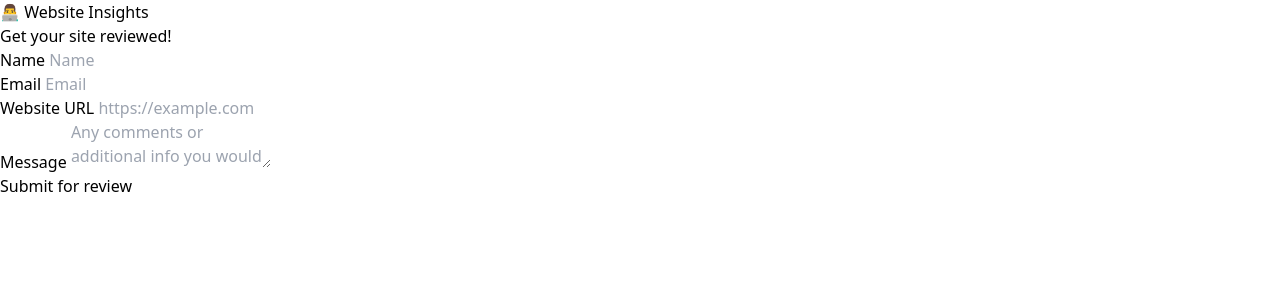
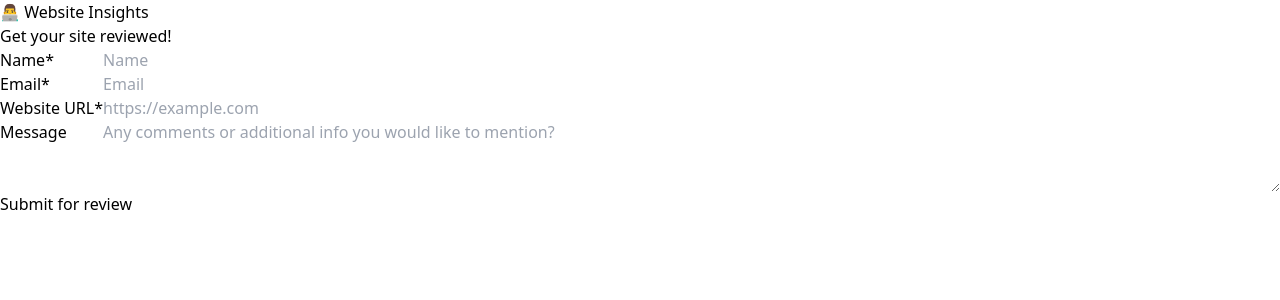
Before and after one commit to nuotsu/website-insights, a SvelteKit app in the folder packages/kit/: page / in a window 1280 px wide. Shown: the top 300 px of the page. Built offline with nearby package versions, Linux system fonts and the light colour scheme.

Commit message:
refactor form

```diff
--- /dev/null
+++ b/packages/kit/jsconfig.json
@@ -0,0 +1,3 @@
+{
+	"extends": "./.svelte-kit/tsconfig.json"
+}
--- a/packages/kit/src/lib/form/Form.svelte
+++ b/packages/kit/src/lib/form/Form.svelte
@@ -1,9 +1,9 @@
-<form {name} method="post" data-netlify="true" netlify-honeypot="bot-field">
+<form {name} method="post" data-netlify="true" netlify-honeypot="bot-field" class={className}>
 	<input name="form-name" value={name} type="hidden" />
 
 	<slot></slot>
 </form>
 
 <script>
-	export let name
+	export let name, className
 </script>
--- a/packages/kit/src/lib/form/Input.svelte
+++ b/packages/kit/src/lib/form/Input.svelte
@@ -1,7 +1,8 @@
-<p>
-	<label for={name}>{label}</label>
-	<input id={name} {name} {type} placeholder={label} {required} {...$$props} />
-</p>
+<label for={name}>
+	{label}{#if required}*{/if}
+</label>
+
+<input id={name} {name} {type} placeholder={label} {required} {...$$props} />
 
 <script>
 	export let label, name, type = 'text', required = null
--- /dev/null
+++ b/packages/kit/src/lib/form/ReviewRequest.svelte
@@ -0,0 +1,32 @@
+<section>
+	<h2>Get your site reviewed!</h2>
+
+	<Form name="review-request" className="form">
+		<Input name="name" label="Name" autocomplete="name" required />
+		<Input name="email" label="Email" type="email" placeholder="Email" required />
+		<Input name="url" label="Website URL" placeholder="https://example.com" required />
+		<Textarea
+			name="message"
+			label="Message"
+			placeholder="Any comments or additional info you would like to mention?"
+			rows={3}
+		/>
+
+		<p class="col-span-full">
+			<button>Submit for review</button>
+		</p>
+	</Form>
+</section>
+
+<style>
+	section :global(.form) {
+		display: grid;
+		grid-template-columns: auto 1fr;
+	}
+</style>
+
+<script>
+	import Form from './Form.svelte'
+	import Input from './Input.svelte'
+	import Textarea from './Textarea.svelte'
+</script>
--- a/packages/kit/src/lib/form/Textarea.svelte
+++ b/packages/kit/src/lib/form/Textarea.svelte
@@ -1,7 +1,8 @@
-<p>
-	<label for={name}>{label}</label>
-	<textarea id={name} {name} placeholder={label} {required} {...$$props} />
-</p>
+<label for={name}>
+	{label}{#if required}*{/if}
+</label>
+
+<textarea id={name} {name} placeholder={label} {required} {...$$props} />
 
 <script>
 	export let label, name, required = null
--- a/packages/kit/src/lib/form/index.js
+++ /dev/null
@@ -1,3 +0,0 @@
-export { default as Form } from './Form.svelte'
-export { default as Input } from './Input.svelte'
-export { default as Textarea } from './Textarea.svelte'
--- a/packages/kit/src/routes/+page.svelte
+++ b/packages/kit/src/routes/+page.svelte
@@ -4,21 +4,10 @@
 	<h1>👨‍💻 {site.title}</h1>
 </section>
 
-<section>
-	<Form name="review-request">
-		<h2>Get your site reviewed!</h2>
-
-		<Input name="name" label="Name" autocomplete="name" required />
-		<Input name="email" label="Email" type="email" placeholder="Email" required />
-		<Input name="url" label="Website URL" placeholder="https://example.com" required />
-		<Textarea name="message" label="Message" placeholder="Any comments or additional info you would like to mention?" />
-
-		<button>Submit for review</button>
-	</Form>
-</section>
+<ReviewRequest/>
 
 <script>
 	import site from '$data/site.js'
 	import Head from '$lib/Head.svelte'
-	import { Form, Input, Textarea } from '$lib/form'
+	import ReviewRequest from '$lib/form/ReviewRequest.svelte'
 </script>
```
